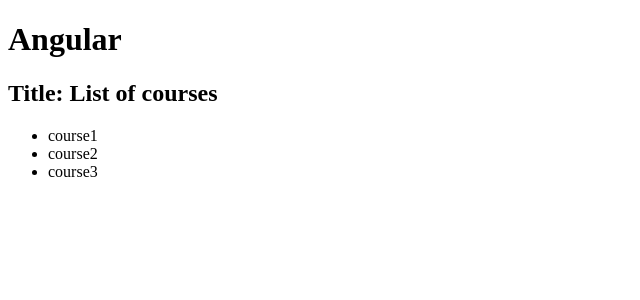
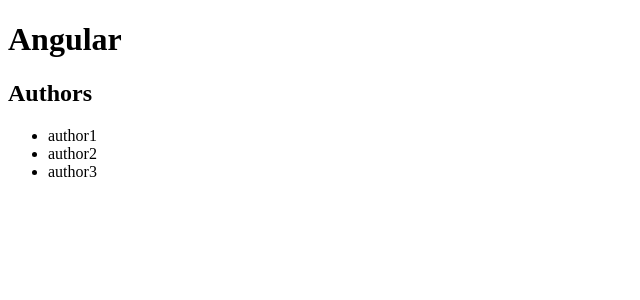
Before and after one commit to codewithiulian/test-app, an Angular app: page / in a window 1280 px wide. Shown: the top 300 px of the page, without its empty margins (0-640 px from the left). Built offline with nearby package versions, Linux system fonts and the light colour scheme.

Commit message:
Added authors component and service.

```diff
--- a/src/app/app.component.html
+++ b/src/app/app.component.html
@@ -1,2 +1,3 @@
 <h1>Angular</h1>
-<app-course></app-course>
+<!-- <app-course></app-course> -->
+<app-author></app-author>
--- /dev/null
+++ b/src/app/author.service.ts
@@ -0,0 +1,14 @@
+import { Injectable } from '@angular/core';
+
+@Injectable({
+  providedIn: 'root'
+})
+export class AuthorService {
+  authors: string[] = ["author1", "author2", "author3"];
+  constructor() { }
+
+  getAuthors(){
+    return this.authors;
+  }
+
+}
--- /dev/null
+++ b/src/app/author/author.component.html
@@ -0,0 +1,4 @@
+<h2>{{ title }}</h2>
+<ul>
+  <li *ngFor="let author of authors">{{ author }}</li>
+</ul>
--- /dev/null
+++ b/src/app/author/author.component.ts
@@ -0,0 +1,19 @@
+import { AuthorService } from './../author.service';
+import { Component, OnInit } from '@angular/core';
+
+@Component({
+  selector: 'app-author',
+  templateUrl: './author.component.html',
+  styleUrls: ['./author.component.scss']
+})
+export class AuthorComponent implements OnInit {
+  title = "Authors";
+  authors;
+  constructor(service: AuthorService) {
+    this.authors = service.getAuthors();
+  }
+
+  ngOnInit(): void {
+  }
+
+}
```
Also changed, not shown: src/app/app.module.ts (+6 -2 lines), src/app/author/author.component.scss (added), 2 other files (tests, documents, lock files or other folders).
